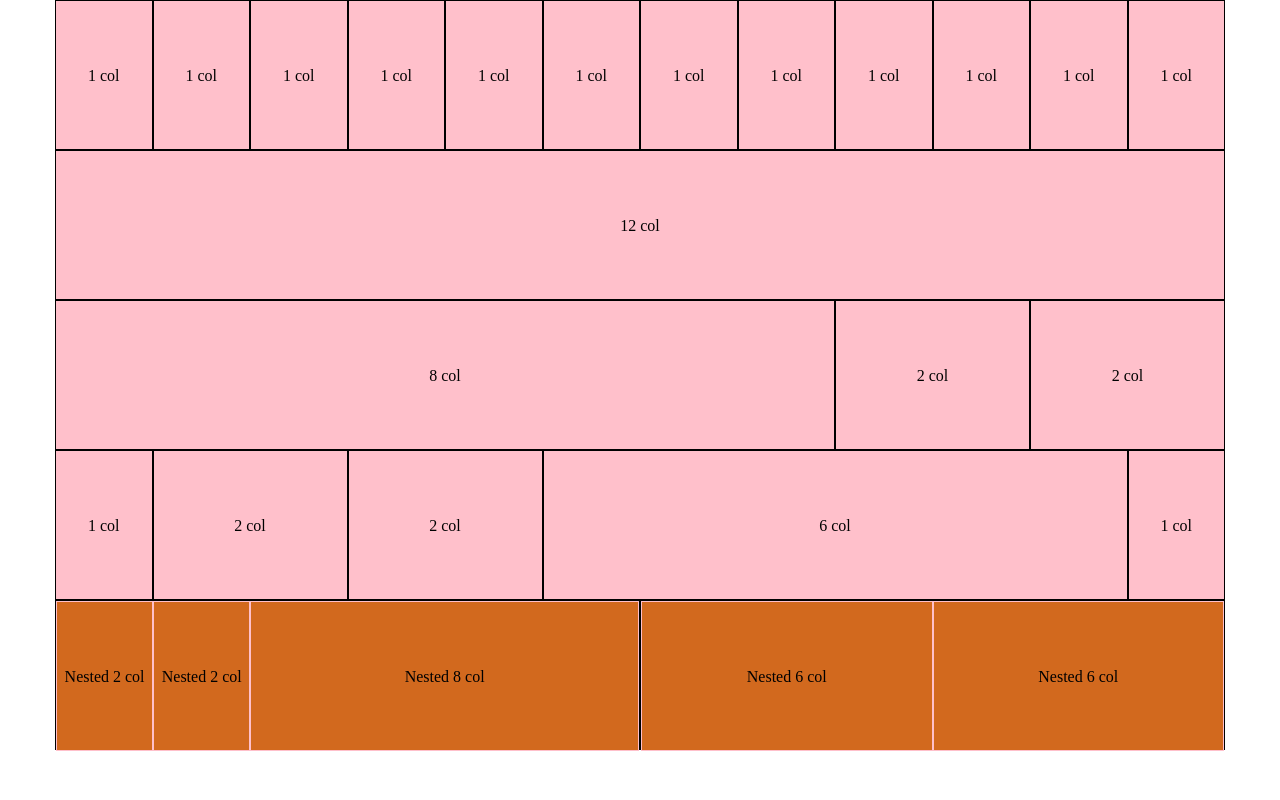
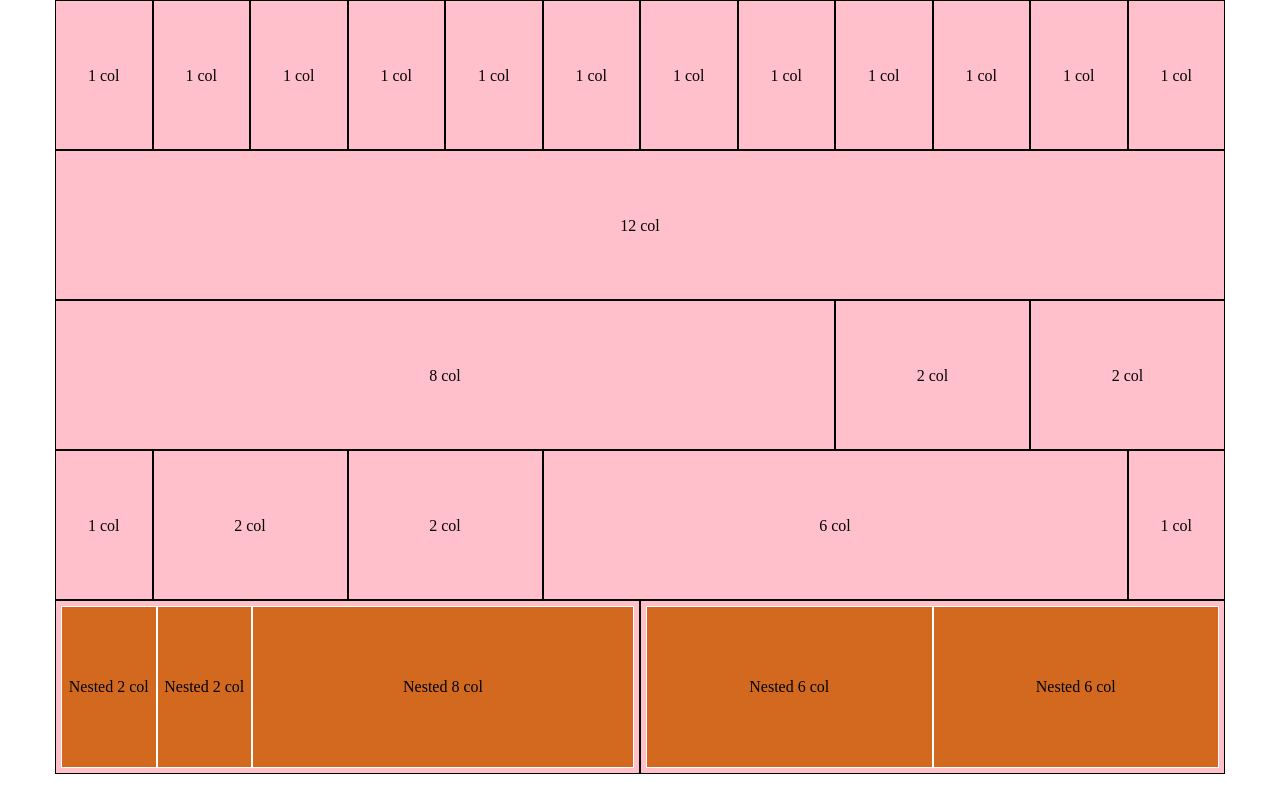
Before and after one commit to michaelcinus/html-css-12bool, a plain HTML site: page index.html in a window 1280 px wide. Drawn offline with Linux system fonts and the light colour scheme.

Commit message:
correction

```diff
--- a/css/style.css
+++ b/css/style.css
@@ -7,14 +7,26 @@
 
   /* DEBUG */
   [ class*="col-"]{
-      height: 150px;
+      height: 100%;
       border: solid 1px black;
-      background-color: pink;
       text-align: center;
       line-height: 150px;
   }
 
-  .nested{
-     border: solid 1px pink ;
+  .container{
+    background-color: pink;
+    height: 150px;
+  }
+
+  .container:last-child{
+      height: 100%;
+  }
+
+  .container:last-child > div{
+      padding: 5px;
+  }
+
+  [ class*="col-"]  .container > [ class*="col-"] {
+     border: solid 1px white ;
      background-color: chocolate;
   }
```
